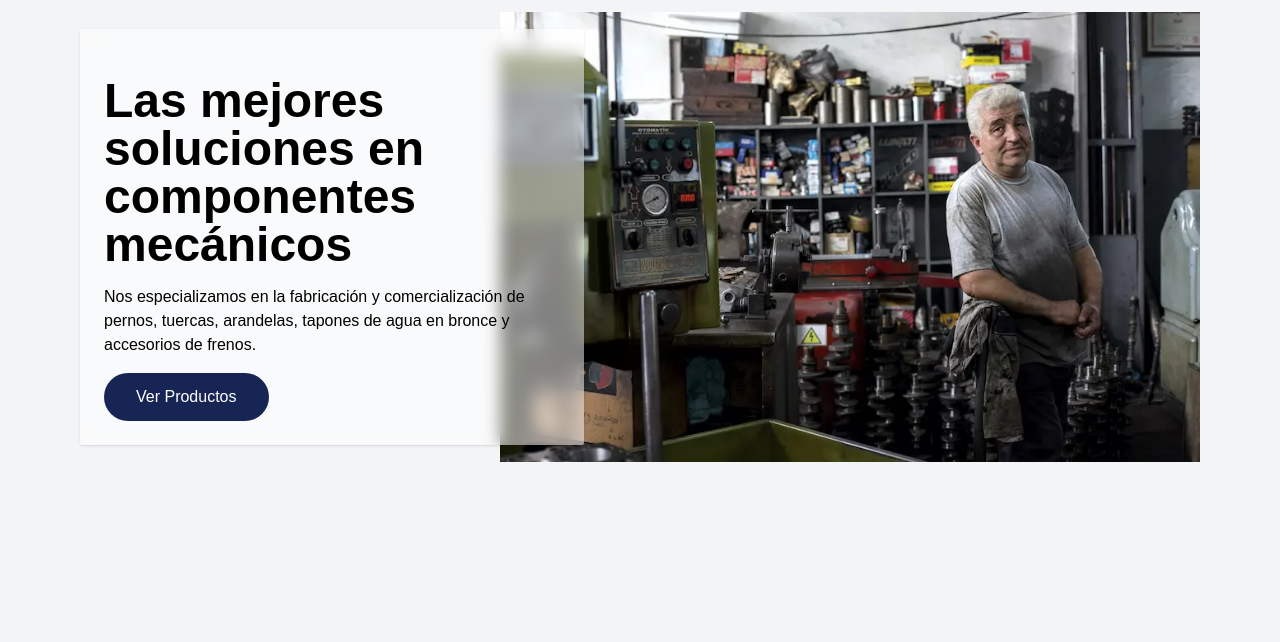
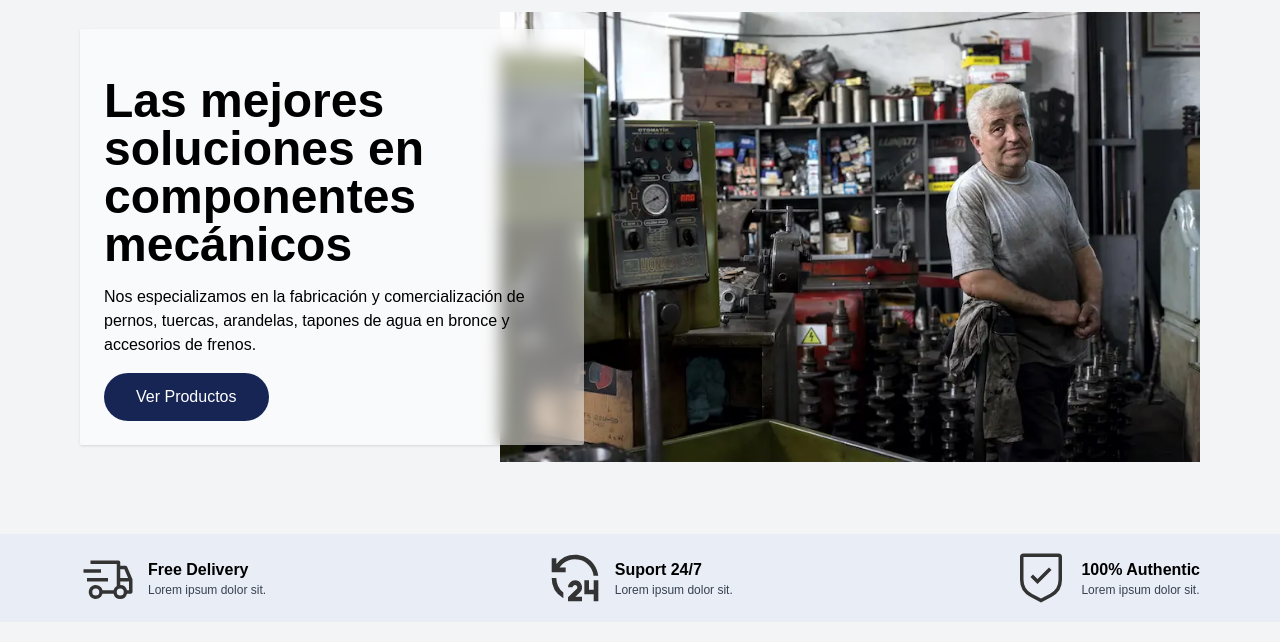
Before and after one commit to SebastianLl28/metalmecanica-web, an Astro site: page / in a window 1280 px wide. Shown: the part 90-732 px from the top of the page. Built offline with nearby package versions, Linux system fonts and the light colour scheme; Astro itself is replaced by a stand-in of ours.

Commit message:
feat: :sparkles: add banner

```diff
--- a/src/pages/index.astro
+++ b/src/pages/index.astro
@@ -2,9 +2,11 @@
 import Hero from "src/sections/Hero.astro";
 import Layout from "../layouts/Layout.astro";
 import Header from "@shareds/header/Header.astro";
+import Banner from "@shareds/banner/Banner.astro";
 ---
 
 <Layout title="Metal Mecánica Dueñas">
   <Header />
   <Hero />
+  <Banner />
 </Layout>
--- a/src/sections/Hero.astro
+++ b/src/sections/Hero.astro
@@ -4,7 +4,7 @@ import { Image } from "astro:assets";
 ---
 
 <main
-  class="container container-grid py-6 grid xl:grid-cols-[0.6fr,1fr] relative"
+  class="container container-grid py-6 grid xl:grid-cols-[0.6fr,1fr] relative mb-36 xl:mb-0"
 >
   <div
     class="bg-white/70 backdrop-blur flex flex-col justify-center h-fit my-auto py-4 sm:py-6 xl:pt-12 xl:pr-12 sm:px-6 px-3 mx-auto rounded-sm shadow w-10/12 xl:bg-white/50 xl:relative xl:w-[120%] xl:mx-0 xl:bottom-auto absolute -bottom-36 sm:-bottom-28 inset-x-0 xl:inset-x-auto gap-2 md:gap-4"
--- /dev/null
+++ b/src/shareds/banner/Banner.astro
@@ -0,0 +1,63 @@
+---
+
+---
+
+<section class="w-full bg-blue-600/5 py-4 md:my-12">
+  <div
+    class="flex justify-center md:justify-between container gap-12 flex-wrap"
+  >
+    <div class="grid grid-cols-[auto,auto] gap-x-3">
+      <svg
+        xmlns="http://www.w3.org/2000/svg"
+        width="60"
+        height="60"
+        viewBox="0 0 32 32"
+        role="img"
+        aria-hidden="true"
+        class="row-span-2 xl:size-14 size-12"
+        ><path fill="#333333" d="M4 16h12v2H4zm-2-5h10v2H2z"></path><path
+          fill="#333333"
+          d="m29.919 16.606l-3-7A1 1 0 0 0 26 9h-3V7a1 1 0 0 0-1-1H6v2h15v12.556A4 4 0 0 0 19.142 23h-6.284a4 4 0 1 0 0 2h6.284a3.98 3.98 0 0 0 7.716 0H29a1 1 0 0 0 1-1v-7a1 1 0 0 0-.081-.394M9 26a2 2 0 1 1 2-2a2 2 0 0 1-2 2m14-15h2.34l2.144 5H23Zm0 15a2 2 0 1 1 2-2a2 2 0 0 1-2 2m5-3h-1.142A3.995 3.995 0 0 0 23 20v-2h5Z"
+        ></path></svg
+      >
+      <p class="font-bold font-firaSans self-end">Free Delivery</p>
+      <p class="font-monserrat text-xs text-gray-700">Lorem ipsum dolor sit.</p>
+    </div>
+    <div class="grid grid-cols-[auto,auto] gap-x-3">
+      <svg
+        xmlns="http://www.w3.org/2000/svg"
+        width="60"
+        height="60"
+        viewBox="0 0 24 24"
+        role="img"
+        aria-hidden="true"
+        class="row-span-2 xl:size-14 size-12"
+        ><path
+          fill="#333333"
+          d="M12.005 13.003a3 3 0 0 1 2.08 5.162l-1.91 1.837h2.83v2h-6l-.001-1.724l3.694-3.555a1 1 0 1 0-1.693-.72h-2a3 3 0 0 1 3-3m6 0v4h2v-4h2v9h-2v-3h-4v-6zm-14-1a7.99 7.99 0 0 0 3 6.246v2.416a10 10 0 0 1-5-8.662zm8-10c5.185 0 9.449 3.946 9.95 9h-2.012a8.001 8.001 0 0 0-14.554-3.5h2.616v2h-6v-6h2v2.499a9.99 9.99 0 0 1 8-4"
+        ></path></svg
+      >
+
+      <p class="font-bold font-firaSans self-end">Suport 24/7</p>
+      <p class="font-monserrat text-xs text-gray-700">Lorem ipsum dolor sit.</p>
+    </div>
+    <div class="grid grid-cols-[auto,auto] gap-x-3">
+      <svg
+        xmlns="http://www.w3.org/2000/svg"
+        width="60"
+        height="60"
+        viewBox="0 0 32 32"
+        role="img"
+        aria-hidden="true"
+        class="row-span-2 xl:size-14 size-12"
+        ><path fill="#333333" d="M14 16.59L11.41 14L10 15.41l4 4l8-8L20.59 10z"
+        ></path><path
+          fill="#333333"
+          d="m16 30l-6.176-3.293A10.98 10.98 0 0 1 4 17V4a2 2 0 0 1 2-2h20a2 2 0 0 1 2 2v13a10.98 10.98 0 0 1-5.824 9.707ZM6 4v13a8.99 8.99 0 0 0 4.766 7.942L16 27.733l5.234-2.79A8.99 8.99 0 0 0 26 17V4Z"
+        ></path></svg
+      >
+      <p class="font-bold font-firaSans self-end">100% Authentic</p>
+      <p class="font-monserrat text-xs text-gray-700">Lorem ipsum dolor sit.</p>
+    </div>
+  </div>
+</section>
```
